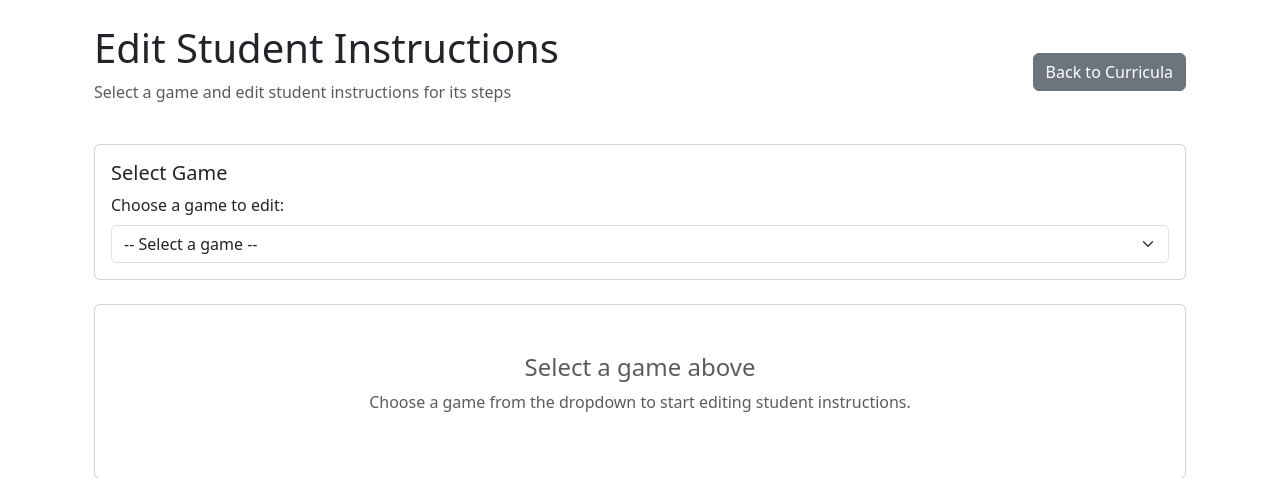
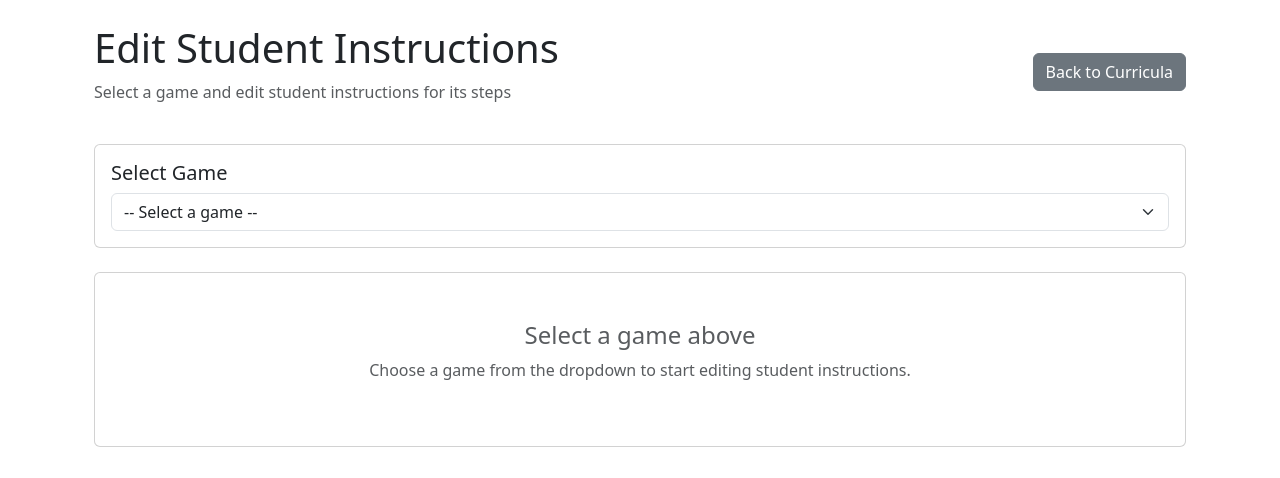
Before and after one commit to physicswahl/Aiducator, a Django app: page /aigames/admin/edit-student-instructions/ in a window 1280 px wide. Shown: the part 66-544 px from the top of the page. Run offline with Django 4.2, Linux system fonts and the light colour scheme; a user stored in the database is signed in; data comes from the database, SQL or seed files in the repository; both versions use the stored data as it was after the commit; some libraries are stand-ins or nearby versions.

Commit message:
More instructions

```diff
--- a/syllabus_reader/aigames/templates/aigames/edit_selected_instructions.html
+++ b/syllabus_reader/aigames/templates/aigames/edit_selected_instructions.html
@@ -30,13 +30,11 @@
                     </h5>
                     <form method="get" class="d-flex gap-3 align-items-end">
                         <div class="flex-grow-1">
-                            <label for="gameSelect" class="form-label">Choose a game to edit:</label>
                             <select class="form-select" id="gameSelect" name="game" onchange="this.form.submit()">
                                 <option value="">-- Select a game --</option>
                                 {% for game in all_games %}
                                     <option value="{{ game.id }}" {% if selected_game and selected_game.id == game.id %}selected{% endif %}>
                                         {{ game.title }}
-                                        {% if game.description %} - {{ game.description|truncatewords:10 }}{% endif %}
                                     </option>
                                 {% endfor %}
                             </select>
--- a/syllabus_reader/overlap/models.py
+++ b/syllabus_reader/overlap/models.py
@@ -11,7 +11,7 @@ class TeamOverlapData(models.Model):
     # Step progression tracking
     current_step = models.IntegerField(default=1)
     step1_completed = models.BooleanField(default=False)
-    step2_completed = models.BooleanField(default=False)
+    step2_completed =models.BooleanField(default=False)
     step3_completed = models.BooleanField(default=False)
     step4_completed = models.BooleanField(default=False)
     step5_completed = models.BooleanField(default=False)
--- a/syllabus_reader/syllabus/templates/syllabus/landing_page.html
+++ b/syllabus_reader/syllabus/templates/syllabus/landing_page.html
@@ -29,10 +29,9 @@
     <section class="hero-section text-center">
         <div class="container">
             <h1 class="display-4 fw-bold mb-4">Welcome to AIducator</h1>
-            <p class="lead mb-5">Engage in interactive AI-powered educational games and team-based learning</p>
             <div class="row justify-content-center">
                 <div class="col-md-6">
-                    <p class="fs-5 mb-4">A comprehensive platform for team-based AI learning games that enhance education through interactive, competitive experiences.</p>
+                    <p class="fs-5 mb-4">A  platform for team-based AI learning.</p>
 
                     <!-- Login Form -->
                     <div class="card bg-white bg-opacity-90 shadow">
```
Also changed, not shown: syllabus_reader/db.sqlite3.
